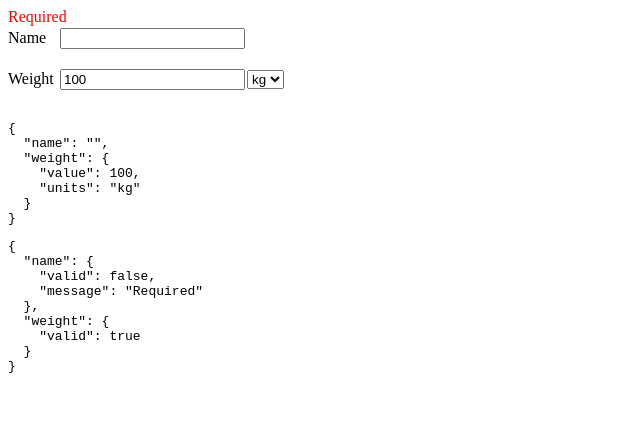
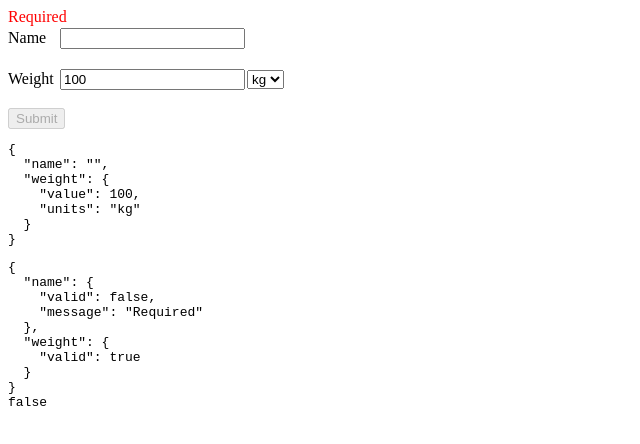
Before and after one commit to lmiller1990/forms-demo, a Vue app: page / in a window 1280 px wide. Shown: the top 444 px of the page, without its empty margins (0-640 px from the left). Built offline with nearby package versions, Linux system fonts and the light colour scheme.

Commit message:
update tests'

```diff
--- a/src/App.vue
+++ b/src/App.vue
@@ -14,11 +14,13 @@
       </div>
       <label for="weight">Weight</label>
       <input type="text" id="weight" v-model.number="patient.weight.value">
-      <select>
+      <select v-model="patient.weight.units">
         <option value="kg">kg</option>
         <option value="lb">lb</option>
       </select>
     </div>
+
+    <button type="submit" :disabled="!formValid">Submit</button>
   </form>
 <pre>
 {{ patient }}
@@ -26,12 +28,13 @@
 
 <pre>
 {{ validationStatus }}
+{{ formValid }}
 </pre>
 </template>
 
 <script>
 import { reactive, computed } from 'vue'
-import { patientForm, validatePatient } from './validations.js'
+import { patientForm, validatePatient, isFormValid } from './validations.js'
 
 export default {
   setup() {
@@ -47,8 +50,13 @@ export default {
       return validatePatient(patient)
     })
 
+    const formValid = computed(() => {
+      return isFormValid(validationStatus.value)
+    })
+
     return {
       patient,
+      formValid,
       validationStatus
     }
   }
--- a/src/validations.js
+++ b/src/validations.js
@@ -38,10 +38,14 @@ export function isBetween(value, { min, max }) {
   }
 }
 
+export function isFormValid(form) {
+  return form.name.valid && form.weight.valid
+}
+
 export function validatePatient(patient) {
   return {
     name: required(patient.name),
-    weight: validateMeasurement(patient.weight.value, constraints)
+    weight: validateMeasurement(patient.weight.value, constraints[patient.weight.units])
   }
 }
 
```
Also changed, not shown: 1 other file (tests, documents, lock files or other folders).
